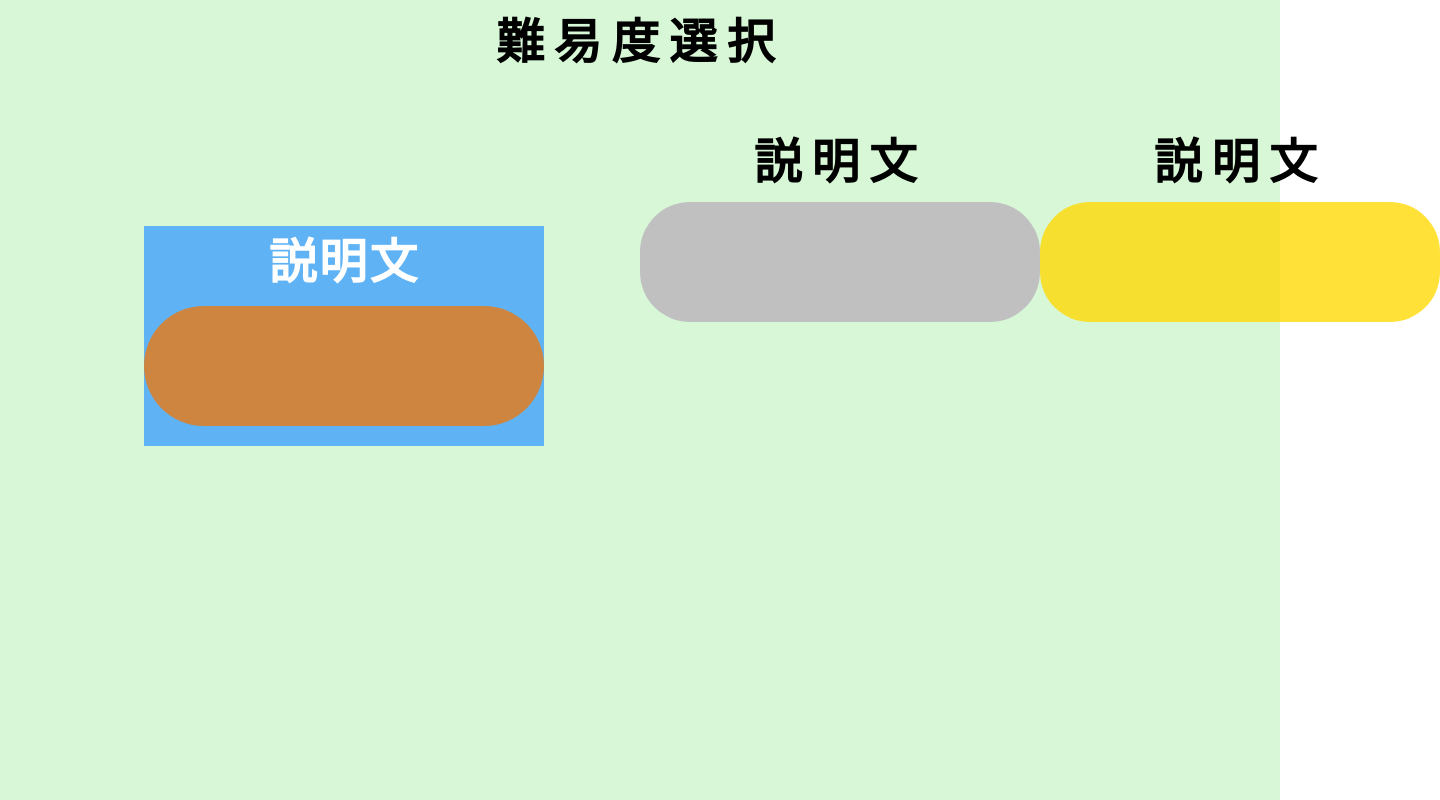
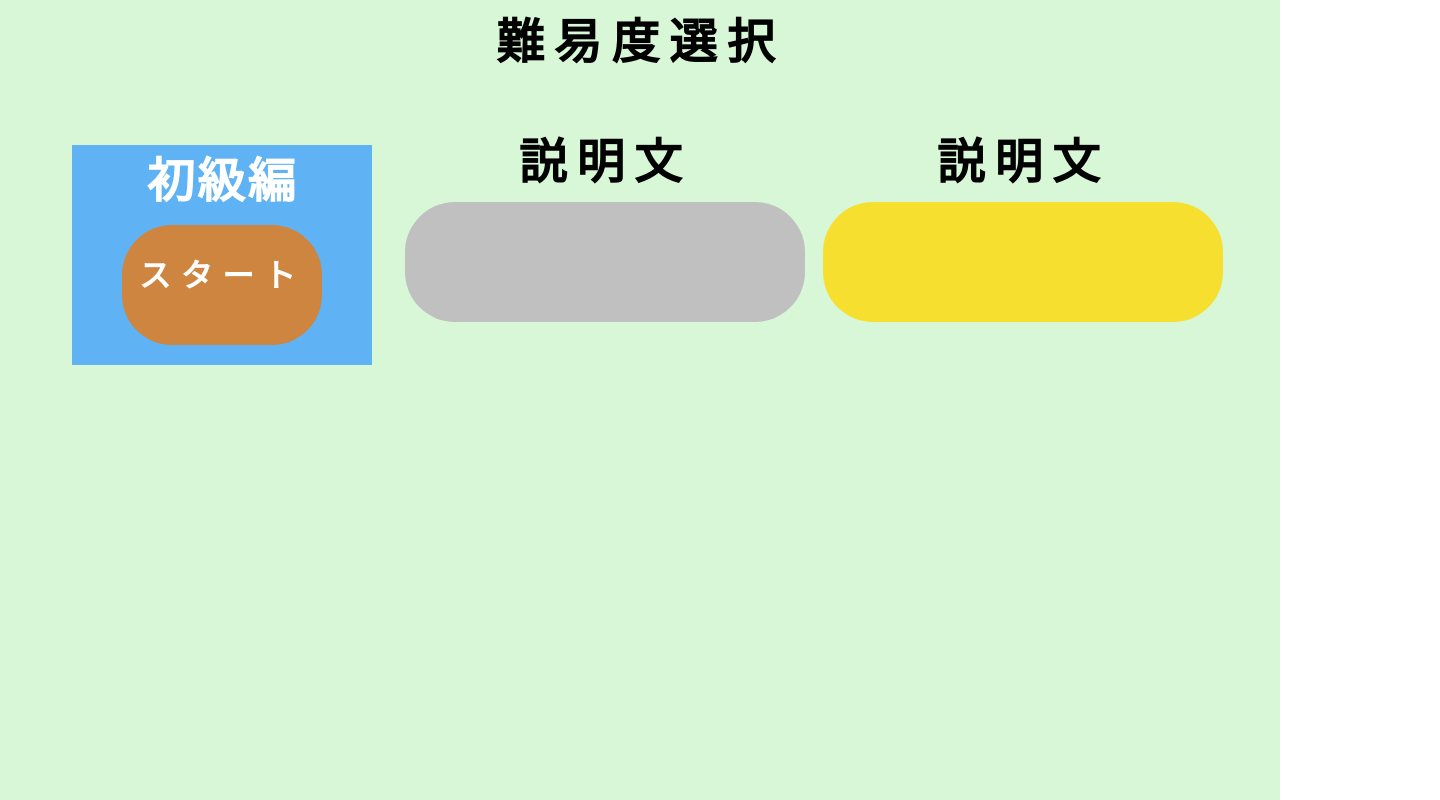
Before and after one commit to furu0202/Prefectures-App, a Next.js app: page /level in a window 1280 px wide. Shown: the whole page, 1440 px wide, since content can reach past the window. Built offline with nearby package versions, Linux system fonts and the light colour scheme.

Commit message:
初級編の項目を編集

```diff
--- a/app/level/page.jsx
+++ b/app/level/page.jsx
@@ -10,8 +10,10 @@ const page = () => {
         <h1>難易度選択</h1>
         <div className={styles.buttonArea}>
           <div className={styles.beginner}>
-            <p className={styles.begginerTitle}>説明文</p>
-            <Link className={styles.buttonBeginner} href={'beginner'}></Link>
+            <p className={styles.begginerTitle}>初級編</p>
+            <Link className={styles.buttonBeginner} href={'beginner'}>
+              スタート
+            </Link>
           </div>
           <div className={styles.intermediate}>
             <p>説明文</p>
--- a/app/level/page.module.css
+++ b/app/level/page.module.css
@@ -22,7 +22,8 @@
 }
 
 .beginner {
-  margin: 2em;
+  margin: 15px;
+  width: 300px;
   background: #5fb3f5;
   padding-bottom: 20px;
 }
@@ -38,15 +39,17 @@
 }
 
 .buttonBeginner {
-  font-size: 48px;
+  font-size: 32px;
+  padding-top: 30px;
   height: 120px;
-  width: 400px;
-  margin: auto;
+  width: 200px;
+  margin: 0 auto;
   background: #cd853f;
+  color: white;
   display: flex;
   justify-content: center;
   font-weight: bold;
-  border-radius: 80px;
+  border-radius: 50px;
   cursor: pointer;
 }
 
```
